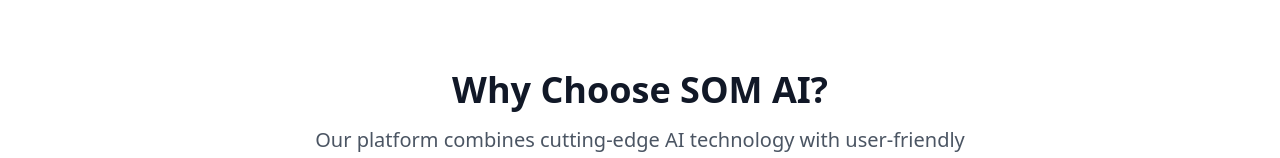
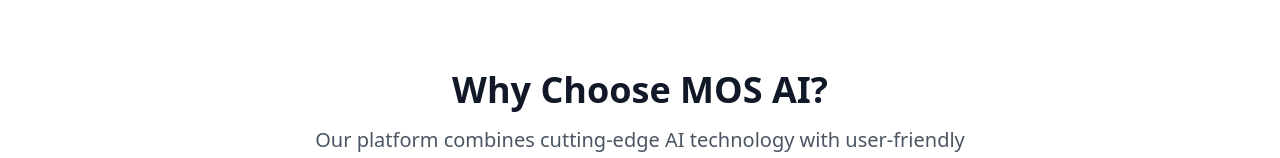
Before and after one commit to sainarendar23/agents-website, a React (Vite) app in the folder frontend/: page / in a window 1280 px wide. Shown: the part 524-682 px from the top of the page. Built offline with nearby package versions, Linux system fonts and the light colour scheme.

Commit message:
Update LandingPage.tsx

```diff
--- a/frontend/src/pages/LandingPage.tsx
+++ b/frontend/src/pages/LandingPage.tsx
@@ -124,7 +124,7 @@
       name: "Sarah Johnson",
       role: "Marketing Director",
       company: "TechCorp",
-      content: "SOM AI has revolutionized our marketing workflows. We've seen a 300% increase in efficiency.",
+      content: "MOS AI has revolutionized our marketing workflows. We've seen a 300% increase in efficiency.",
       rating: 5
     },
     {
@@ -187,7 +187,7 @@
         <div className="max-w-7xl mx-auto px-4 sm:px-6 lg:px-8">
           <div className="text-center mb-16">
             <h2 className="text-3xl md:text-4xl font-bold text-gray-900 mb-4">
-              Why Choose SOM AI?
+              Why Choose MOS AI?
             </h2>
             <p className="text-xl text-gray-600 max-w-2xl mx-auto">
               Our platform combines cutting-edge AI technology with user-friendly design
```
